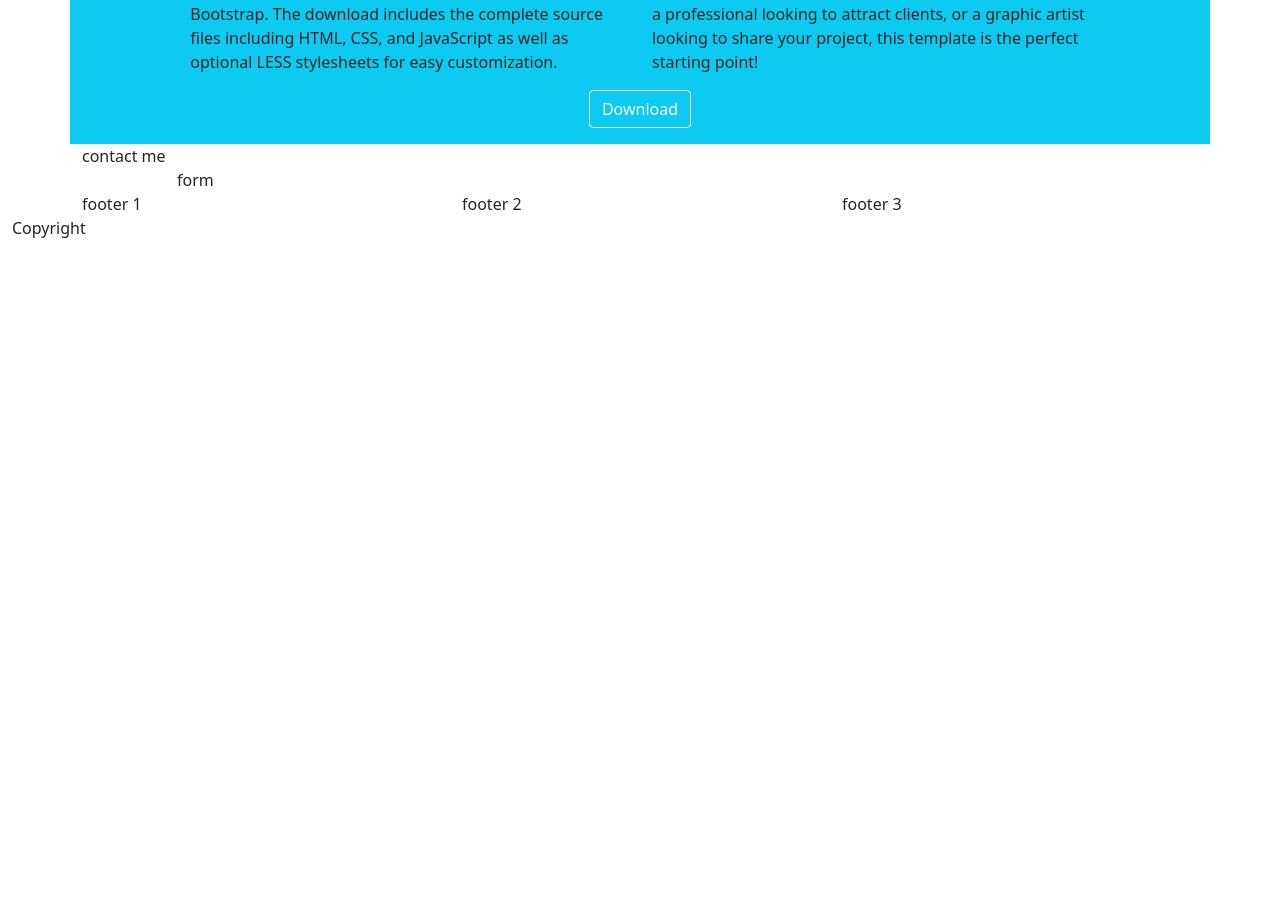
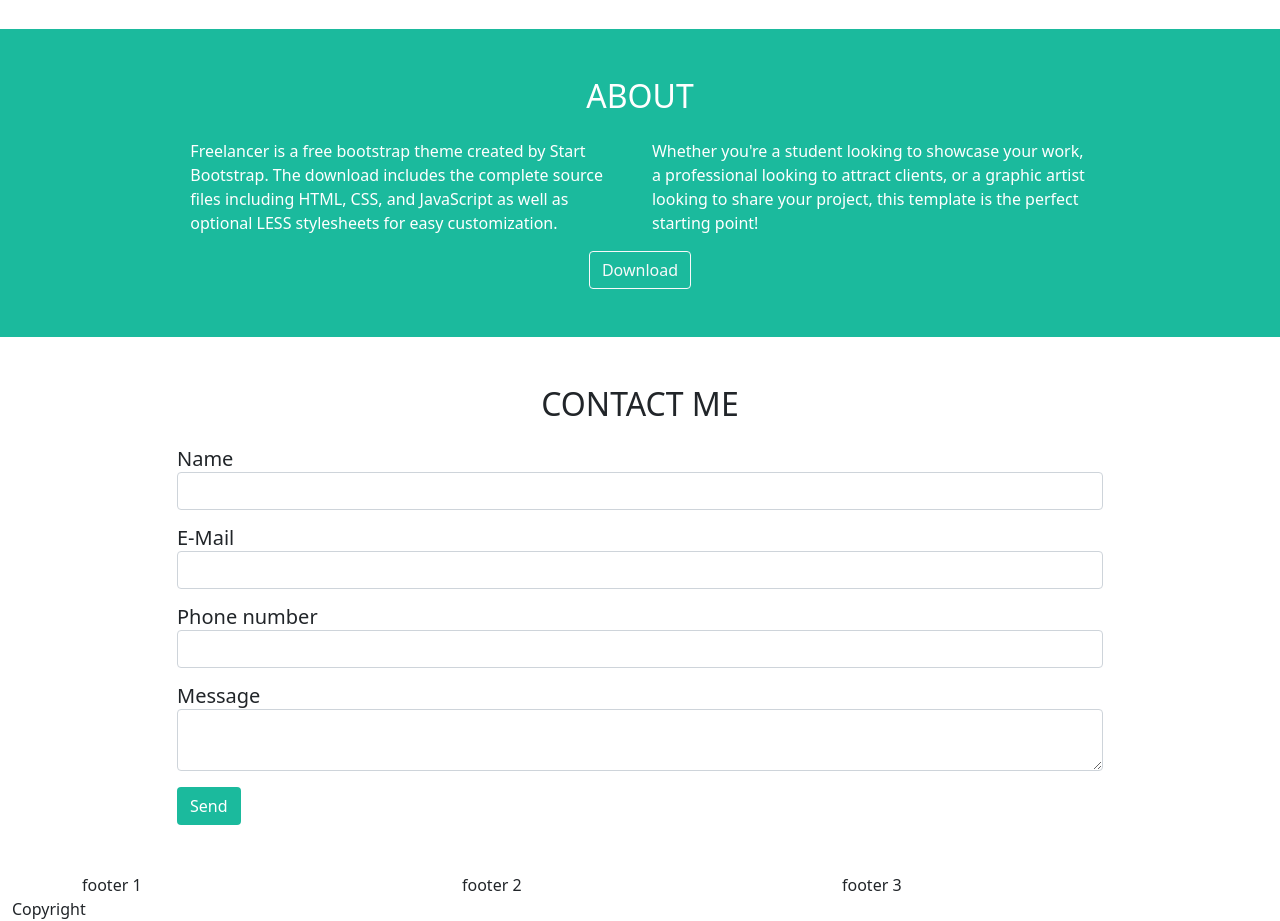
Before and after one commit to AngeloLista/html-css-bootstrap-freelancer, a plain HTML site: page index.html in a window 1280 px wide. Shown: the part 1158-2079 px from the top of the page. Before the commit the page ends 1398 px from the top, so only its background shows below. Drawn offline with nearby package versions, Linux system fonts and the light colour scheme.

Commit message:
added Contact me  section Content

```diff
--- a/css/style.css
+++ b/css/style.css
@@ -12,3 +12,7 @@ header {
     max-width: 150px;
     margin: 1.5rem;
 }
+
+.bg-green {
+    background-color: #1bba9d;
+}
--- a/index.html
+++ b/index.html
@@ -23,7 +23,7 @@
         </div>
     </header>
     <!-- Jumbotron -->
-    <section id="jumbotron" class="container-fluid bg-info text-center p-3 text-white">
+    <section id="jumbotron" class="container-fluid bg-green text-center p-5 text-white">
         <div class="row">
             <div class="col">
                 <img id="avatar" src="img/avatar.svg" alt="avatar">
@@ -40,8 +40,8 @@
     </section>
     <!-- Portfolio -->
     <section id="portfolio">
-        <div class="container text-center p-3">
-            <div class="row mb-3">
+        <div class="container text-center p-5">
+            <div class="row mb-5">
                 <div class="col">
                     <h2>PORTFOLIO</h2>
                 </div>
@@ -71,8 +71,8 @@
     </section>
 
     <!-- About -->
-    <section id="about">
-        <div class="container bg-info py-3">
+    <section id="about" class="bg-green text-white">
+        <div class="container py-5">
             <div class="row">
                 <div class="col text-center">
                     <h2>ABOUT</h2>
@@ -100,18 +100,40 @@
     </section>
 
     <!-- Contact Me -->
-    <section id="contact-me">
+    <section id="contact-me" class="p-5">
         <div class="container">
 
-            <div class="row">
+            <div class="row text-center mb-3">
                 <div class="col">
-                    contact me
+                    <h2>CONTACT ME</h2>
                 </div>
             </div>
 
+            <!-- Form -->
             <div class="row">
-                <div class="col offset-lg-1 col-lg-10">
-                    form
+                <div class="offset-1 col-10 col-md-10">
+                    <!-- Name -->
+                    <div class="mb-3">
+                        <label for="name" class="form-label h5 mb-0">Name</label>
+                        <input type="text" class="form-control" id="name" name="name">
+                    </div>
+                    <!-- E-Mail -->
+                    <div class="mb-3">
+                        <label for="email" class="form-label h5 mb-0">E-Mail</label>
+                        <input type="email" class="form-control" id="email" name="email">
+                    </div>
+                    <!-- Tel -->
+                    <div class="mb-3">
+                        <label for="tel" class="form-label h5 mb-0">Phone number</label>
+                        <input type="tel" class="form-control" id="tel" name="tel">
+                    </div>
+                    <div class="mb-3">
+                        <label for="message" class="form-label h5 mb-0">Message</label>
+                        <textarea class="form-control" name="submit" id="message" name="message"></textarea>
+                    </div>
+                    <button type="submit" class="btn bg-green text-white">Send</button>
+
+                    </button>
                 </div>
             </div>
 
```
